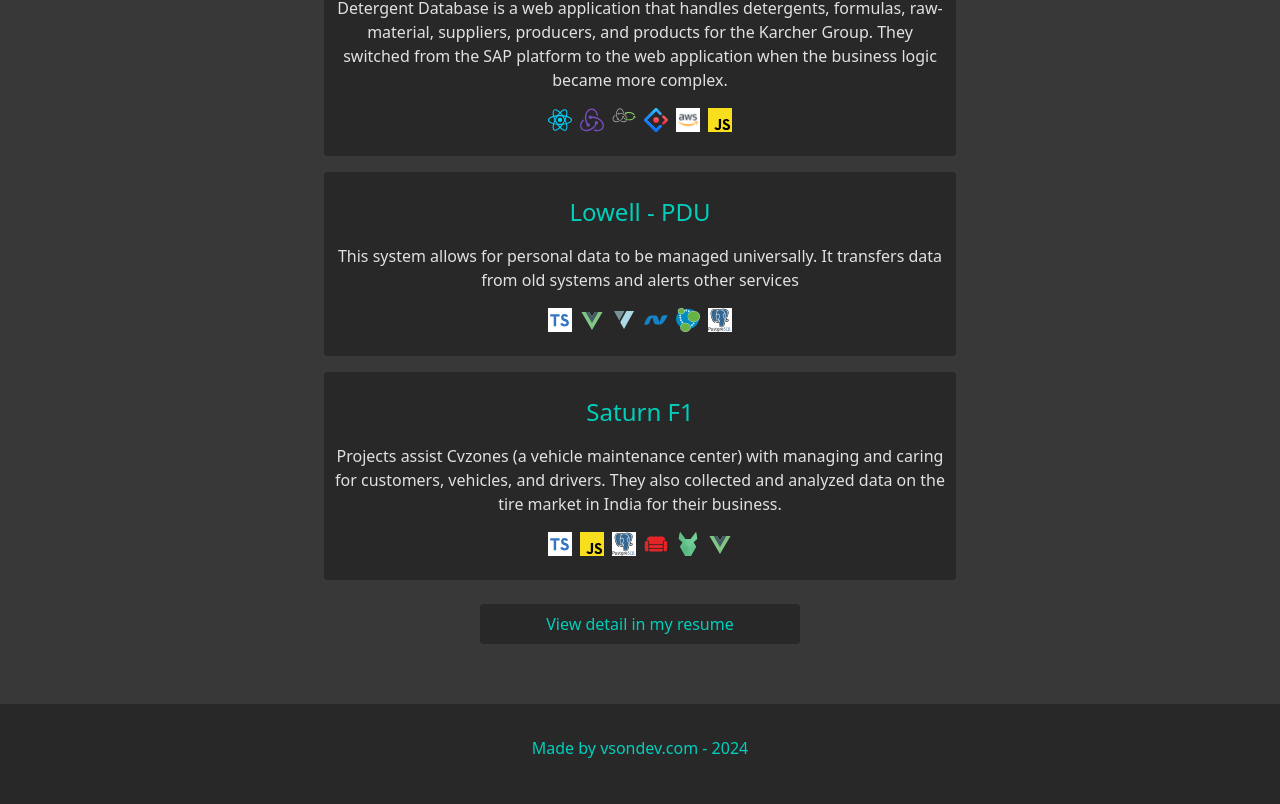
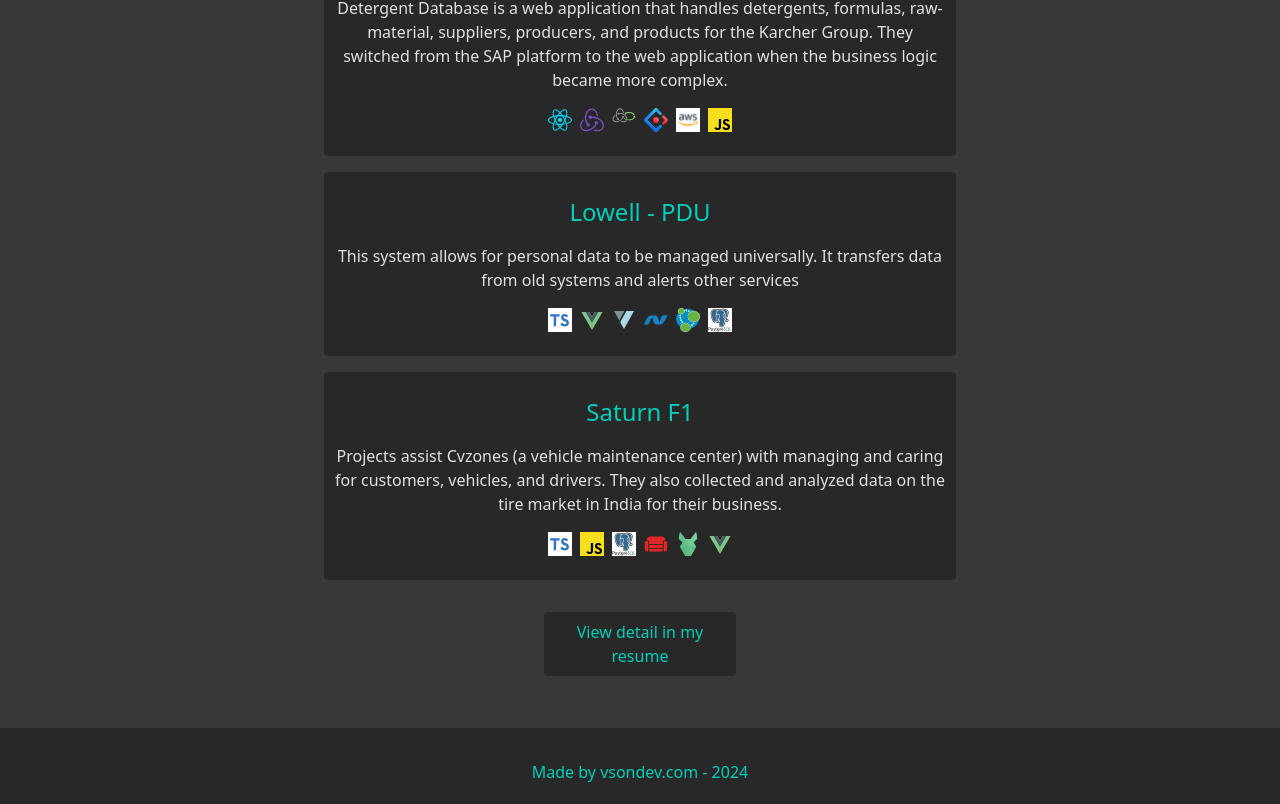
Before and after one commit to kiencon1/portfolio, a Next.js app: page /project in a window 1280 px wide. Shown: the part 900-1704 px from the top of the page. Before the commit the page ends 1680 px from the top, so only its background shows below. Built offline with nearby package versions, Linux system fonts and the light colour scheme.

Commit message:
fix link

```diff
--- a/src/Components/MyResume/index.tsx
+++ b/src/Components/MyResume/index.tsx
@@ -1,10 +1,10 @@
 import AnchorButton from '../AnchorButton';
 
-const MyResume = () => (
+const MyResume = ({ title = 'My resume' }: { title?: string }) => (
   <AnchorButton
-    name='My resume'
+    name={title}
     href='https://www.vsondev.com/resume/VietSonBui.pdf'
-    classes='block'
+    classes='block my-2'
   />
 );
 
--- a/src/app/project/page.tsx
+++ b/src/app/project/page.tsx
@@ -1,4 +1,4 @@
-import AnchorButton from '@/Components/AnchorButton';
+import MyResume from '@/Components/MyResume';
 import { PROJECTS } from '@/const';
 import { Metadata } from 'next';
 
@@ -48,11 +48,7 @@ const Project = () => (
           </li>
         ))}
       </ul>
-      <AnchorButton
-        href='https://cdn.phimhaytv.info/s3/1720370556771-VietSonBui.docx'
-        name='View detail in my resume'
-        classes='mb-4 w-80'
-      />
+      <MyResume title='View detail in my resume' />
     </section>
   </>
 );
```
Also changed, not shown: 1 other file (tests, documents, lock files or other folders).
